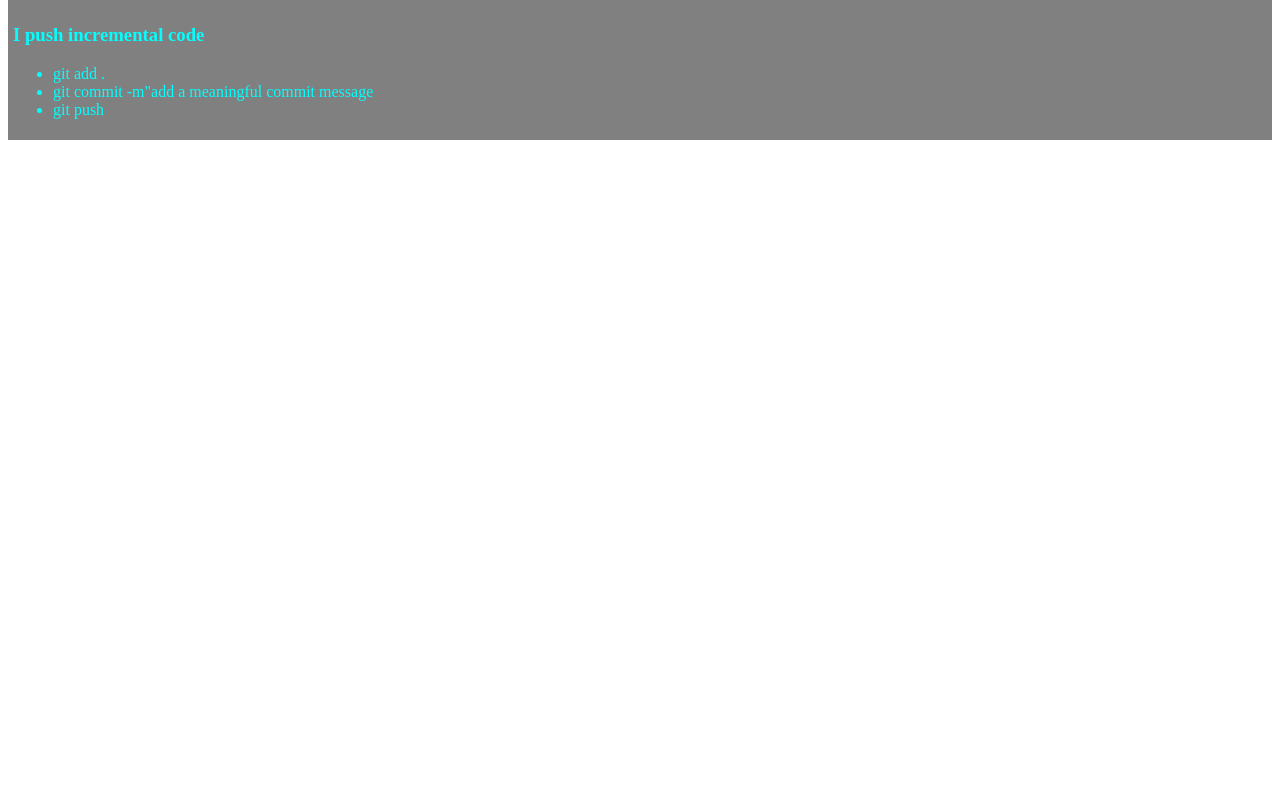
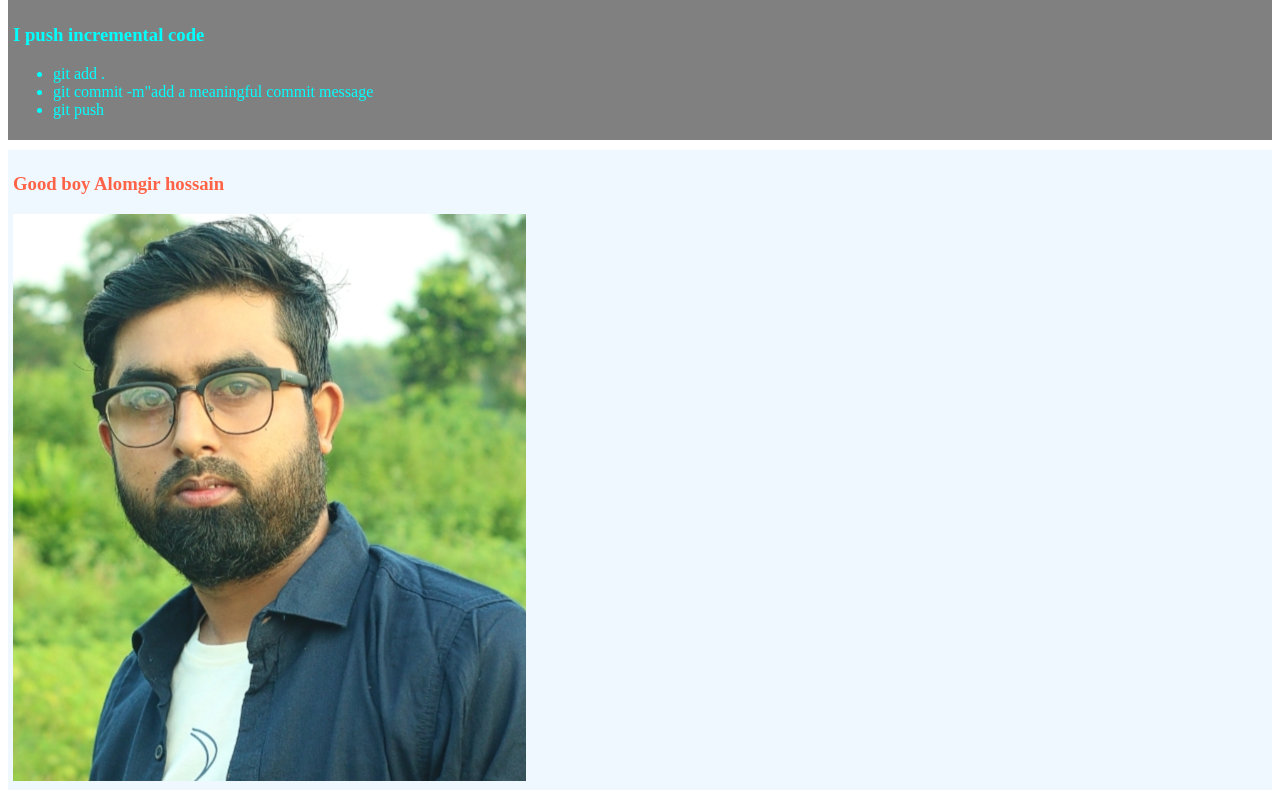
Before and after one commit to rimon2a/my-simple-website, a plain HTML site: page index.html in a window 1280 px wide. Shown: the part 402-1202 px from the top of the page. Before the commit the page ends 800 px from the top, so only its background shows below. Drawn offline with Linux system fonts and the light colour scheme.

Commit message:
add images

```diff
--- a/index.html
+++ b/index.html
@@ -27,5 +27,9 @@
             <li>git push</li>
         </ul>
     </div>
+    <div class="div3">
+        <h3>Good boy Alomgir hossain</h3>
+        <img src="images/Image1.jpg">
+    </div>
 </body>
 </html>
--- a/style.css
+++ b/style.css
@@ -8,3 +8,7 @@ div{
     color: aqua;
     padding: 5px;
 }
+.div3{
+    background-color: aliceblue;
+    color: tomato;
+}
```
Also changed, not shown: images/Image1.jpg (added).
